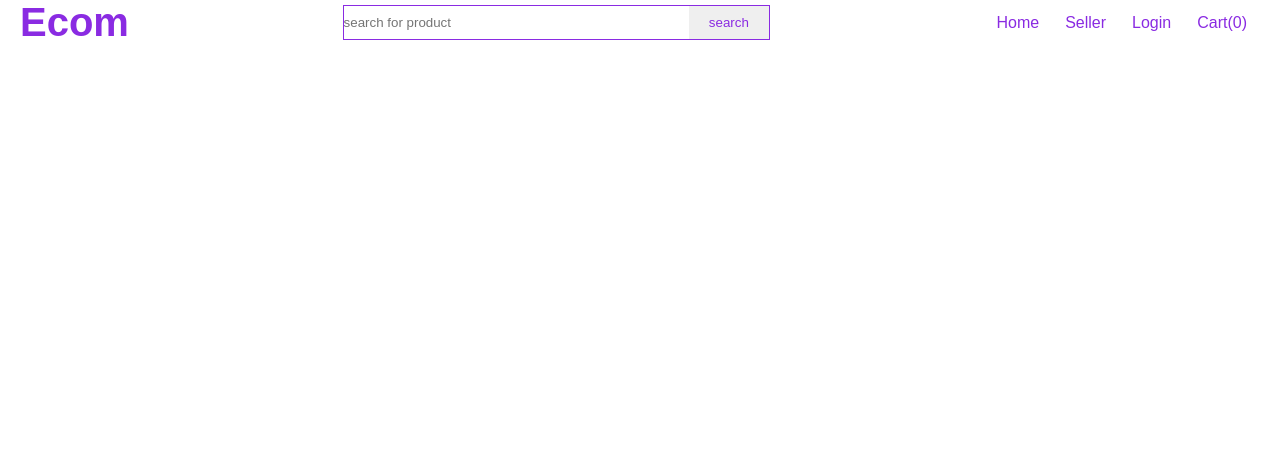
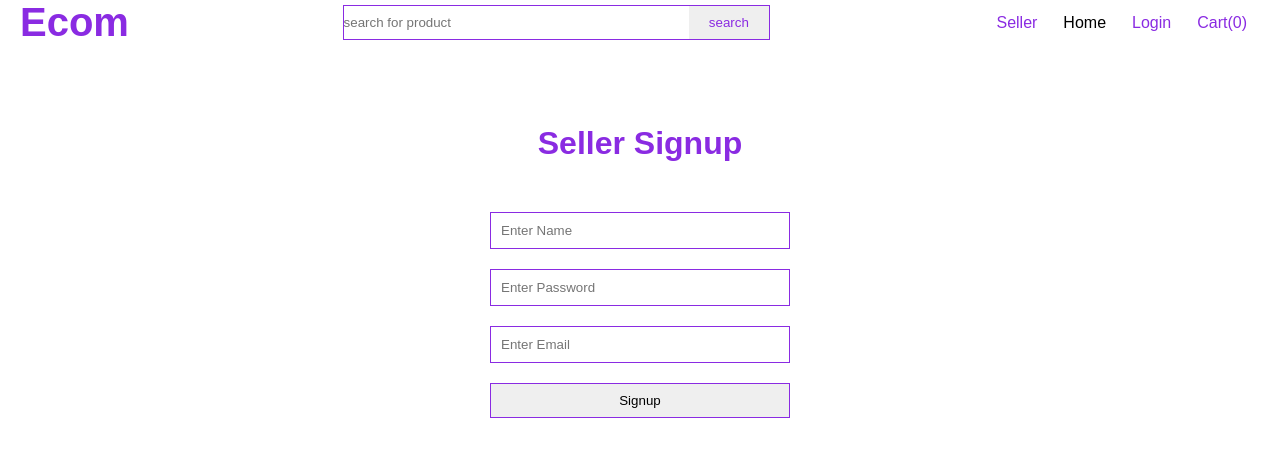
Before and after one commit to mdtalha109/CartNow, an Angular app: page /seller-auth in a window 1280 px wide. Before the commit this address led to /. Shown: the top 456 px of the page. Built offline with nearby package versions, Linux system fonts and the light colour scheme.

Commit message:
added json server

```diff
--- /dev/null
+++ b/db.json
@@ -0,0 +1,10 @@
+{
+  "seller": [
+    {
+      "name": "Md Talha",
+      "email": "mdtalha@gmail.com",
+      "password": "123456",
+      "id": 2
+    }
+  ]
+}
--- a/src/app/app-routing.module.ts
+++ b/src/app/app-routing.module.ts
@@ -1,7 +1,19 @@
 import { NgModule } from '@angular/core';
 import { RouterModule, Routes } from '@angular/router';
+import { HomeComponent } from './home/home.component';
+import { SellerAuthComponent } from './seller-auth/seller-auth.component';
 
-const routes: Routes = [];
+const routes: Routes = [
+  {
+    path : '',
+    component : HomeComponent
+  },
+
+  {
+    path : 'seller-auth',
+    component : SellerAuthComponent
+  }
+];
 
 @NgModule({
   imports: [RouterModule.forRoot(routes)],
--- a/src/app/app.component.html
+++ b/src/app/app.component.html
@@ -1,3 +1,4 @@
-<div>
+<div class="container">
   <app-header></app-header>
+  <router-outlet></router-outlet>
 </div>
--- a/src/app/header/header.component.css
+++ b/src/app/header/header.component.css
@@ -2,7 +2,6 @@
     display: flex;
     justify-content: space-between;
     align-items: center;
-    padding: 0 20px;
 }
 
 nav > h1{
--- a/src/app/header/header.component.html
+++ b/src/app/header/header.component.html
@@ -6,8 +6,8 @@
     </div>
 
     <ul>
-        <li><a href="#">Home</a></li>
-        <li><a href="#">Seller</a></li>
+        <li><a routerLink="/seller-auth">Seller</a></li>
+        <li><a routerLink="/"></a>Home</li>
         <li><a href="#">Login</a></li>
         <li><a href="#">Cart(0)</a></li>
     </ul>
--- /dev/null
+++ b/src/app/home/home.component.html
@@ -0,0 +1 @@
+<h1> Home page</h1>
--- /dev/null
+++ b/src/app/home/home.component.ts
@@ -0,0 +1,15 @@
+import { Component, OnInit } from '@angular/core';
+
+@Component({
+  selector: 'app-home',
+  templateUrl: './home.component.html',
+  styleUrls: ['./home.component.css']
+})
+export class HomeComponent implements OnInit {
+
+  constructor() { }
+
+  ngOnInit(): void {
+  }
+
+}
--- a/src/styles.css
+++ b/src/styles.css
@@ -7,3 +7,29 @@
 body{
     font-family: sans-serif;
 }
+
+.container{
+    margin: 0 20px;
+}
+
+.common-form{
+    text-align: center;
+    display: flex;
+    margin: auto;
+    flex-direction: column;
+    width: 300px;
+}
+
+.form-input{
+    height: 35px;
+    margin-bottom: 20px;
+    padding-left: 10px;
+    border: 1px solid blueviolet;
+    color: blueviolet;
+}
+
+.form-button{
+    height: 35px;
+    border: 1px solid blueviolet;
+
+}
```
Also changed, not shown: src/app/app.module.ts (+8 -2 lines), src/app/home/home.component.css (added), 1 other file (tests, documents, lock files or other folders).
